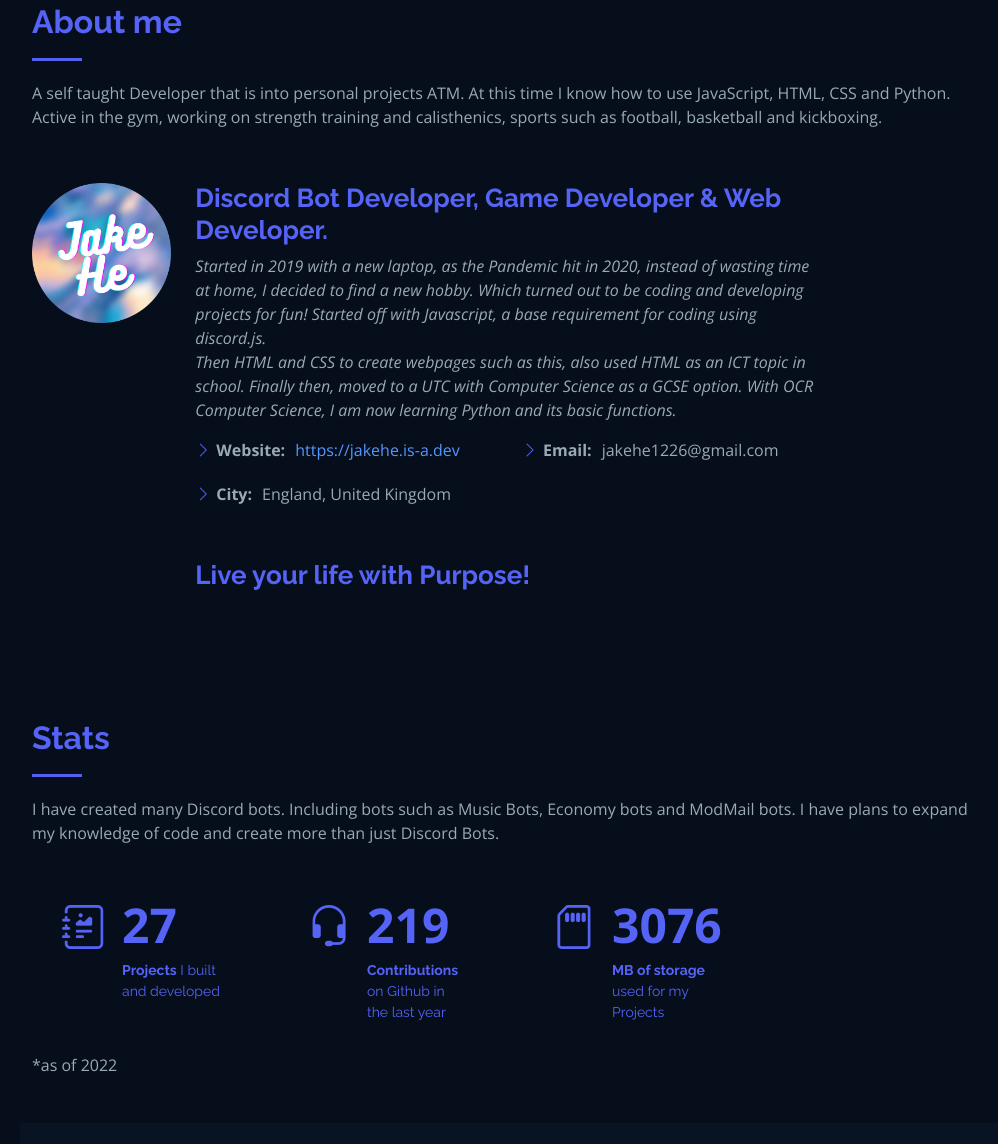
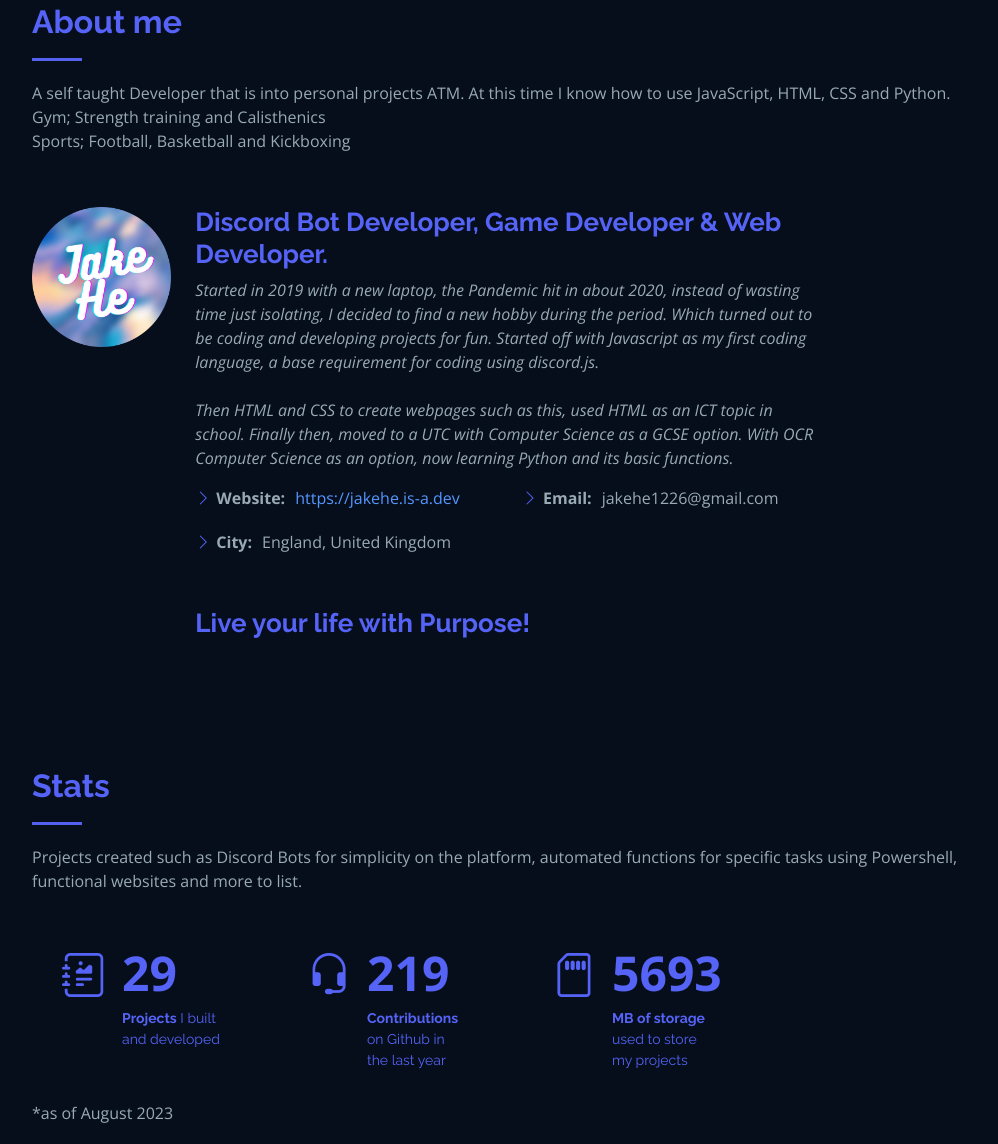
Before and after one commit to Jakethebest1238/Jakes-Portfolio, a plain HTML site: page index.html in a window 1280 px wide. Shown: the part 857-2001 px from the top of the page, without its empty margins (280-1278 px from the left). Drawn offline with nearby package versions, Linux system fonts and the light colour scheme.

Commit message:
More edits

```diff
--- a/index.html
+++ b/index.html
@@ -6,7 +6,7 @@
   <meta content="width=device-width, initial-scale=1.0" name="viewport">
 
   <title>Jake He</title>
-  <meta content="14 year old developer and student from the United Kingdom." name="description">
+  <meta content="14 years old Developer and Student from the United Kingdom." name="description">
   <meta content="Developer" name="keywords">
 
   <!-- Favicons -->
@@ -82,7 +82,8 @@
         <div class="section-title">
           <h2>About me</h2>
           <p>A self taught Developer that is into personal projects ATM. At this time I know how to use JavaScript, HTML, CSS and Python.</p>
-          <p>Active in the gym, working on strength training and calisthenics, sports such as football, basketball and kickboxing.</p>
+          <p>Gym; Strength training and Calisthenics</p>
+          <p>Sports; Football, Basketball and Kickboxing</p>
         </div>
         <br>
         <div class="row">
@@ -92,11 +93,11 @@
           <div class="col-lg-8 pt-4 pt-lg-0 content" data-aos="fade-left">
             <h3>Discord Bot Developer, Game Developer &amp; Web Developer.</h3>
             <p class="fst-italic">
-              Started in 2019 with a new laptop, as the Pandemic hit in 2020, instead of wasting time at home, I decided to find a new hobby. Which turned out to be coding and developing projects for fun!
-              Started off with Javascript, a base requirement for coding using discord.js.
-              <br>
-              Then HTML and CSS to create webpages such as this, also used HTML as an ICT topic in school. Finally then, moved to a UTC with Computer Science as a GCSE option.
-              With OCR Computer Science, I am now learning Python and its basic functions.
+              Started in 2019 with a new laptop, the Pandemic hit in about 2020, instead of wasting time just isolating, I decided to find a new hobby during the period. Which turned out to be coding and developing projects for fun.
+              Started off with Javascript as my first coding language, a base requirement for coding using discord.js.
+              <br><br>
+              Then HTML and CSS to create webpages such as this, used HTML as an ICT topic in school. Finally then, moved to a UTC with Computer Science as a GCSE option.
+              With OCR Computer Science as an option, now learning Python and its basic functions.
             </p>
             <div class="row">
               <div class="col-lg-6">
@@ -127,7 +128,7 @@
 
         <div class="section-title">
           <h2>Stats</h2>
-          <p>I have created many Discord bots. Including bots such as Music Bots, Economy bots and ModMail bots. I have plans to expand my knowledge of code and create more than just Discord Bots.</p>
+          <p>Projects created such as Discord Bots for simplicity on the platform, automated functions for specific tasks using Powershell, functional websites  and more to list.</p>
         </div>
 
         <div class="row no-gutters">
@@ -135,7 +136,7 @@
           <div class="col-lg-3 col-md-6 d-md-flex align-items-md-stretch" data-aos="fade-up" data-aos-delay="100">
             <div class="count-box">
               <i class="bi bi-journal-richtext"></i>
-              <span data-purecounter-start="0" data-purecounter-end="27" data-purecounter-duration="1" class="purecounter"></span>
+              <span data-purecounter-start="0" data-purecounter-end="29" data-purecounter-duration="1" class="purecounter"></span>
               <p><strong>Projects</strong> I built and developed</p>
             </div>
           </div>
@@ -151,11 +152,11 @@
           <div class="col-lg-3 col-md-6 d-md-flex align-items-md-stretch" data-aos="fade-up" data-aos-delay="300">
             <div class="count-box">
               <i class="bi bi-sd-card"></i>
-              <span data-purecounter-start="0" data-purecounter-end="3076" data-purecounter-duration="1" class="purecounter"></span>
-              <p><strong>MB of storage</strong> used for my Projects</p>
+              <span data-purecounter-start="0" data-purecounter-end="5693" data-purecounter-duration="1" class="purecounter"></span>
+              <p><strong>MB of storage</strong> used to store my projects</p>
             </div>
           </div>
-          <p>*as of 2022</p>
+          <p>*as of August 2023</p>
         </div>
 
       </div>
@@ -233,8 +234,8 @@
 
         <div class="section-title">
           <h2>Resume</h2>
-          <p>Studying in the United Kingdom</p>
-          <p>Language/Ethnicity: British & Mandarin Chinese</p>
+          <p>Studying in United Kingdom</p>
+          <p>Ethnicity: British & Mandarin Chinese</p>
         </div>
 
         <div class="row">
@@ -277,7 +278,7 @@
 
         <div class="section-title">
           <h2>Portfolio and Projects</h2>
-          <p>Here are some of my projects.</p>
+          <p>Here are some of my projects to date, these are all used to represent my past work experience.</p>
         </div>
 
         <div class="row" data-aos="fade-up">
@@ -434,7 +435,7 @@
 
         <div class="section-title">
           <h2>Services</h2>
-          <p>These are the Project Guarantees I meet with my projects, providing many services and projects for free as long as they are Public on my Github Profile.</p>
+          <p>These are the Project Guarantees I try to meet with my projects, providing many services and projects for free as long as they are Public on my Github Profile.</p>
           <p>Only working on personal projects ATM.</p>
         </div>
 
```
Also changed, not shown: Jakes-Bot/index.html (+1 -1 lines).
